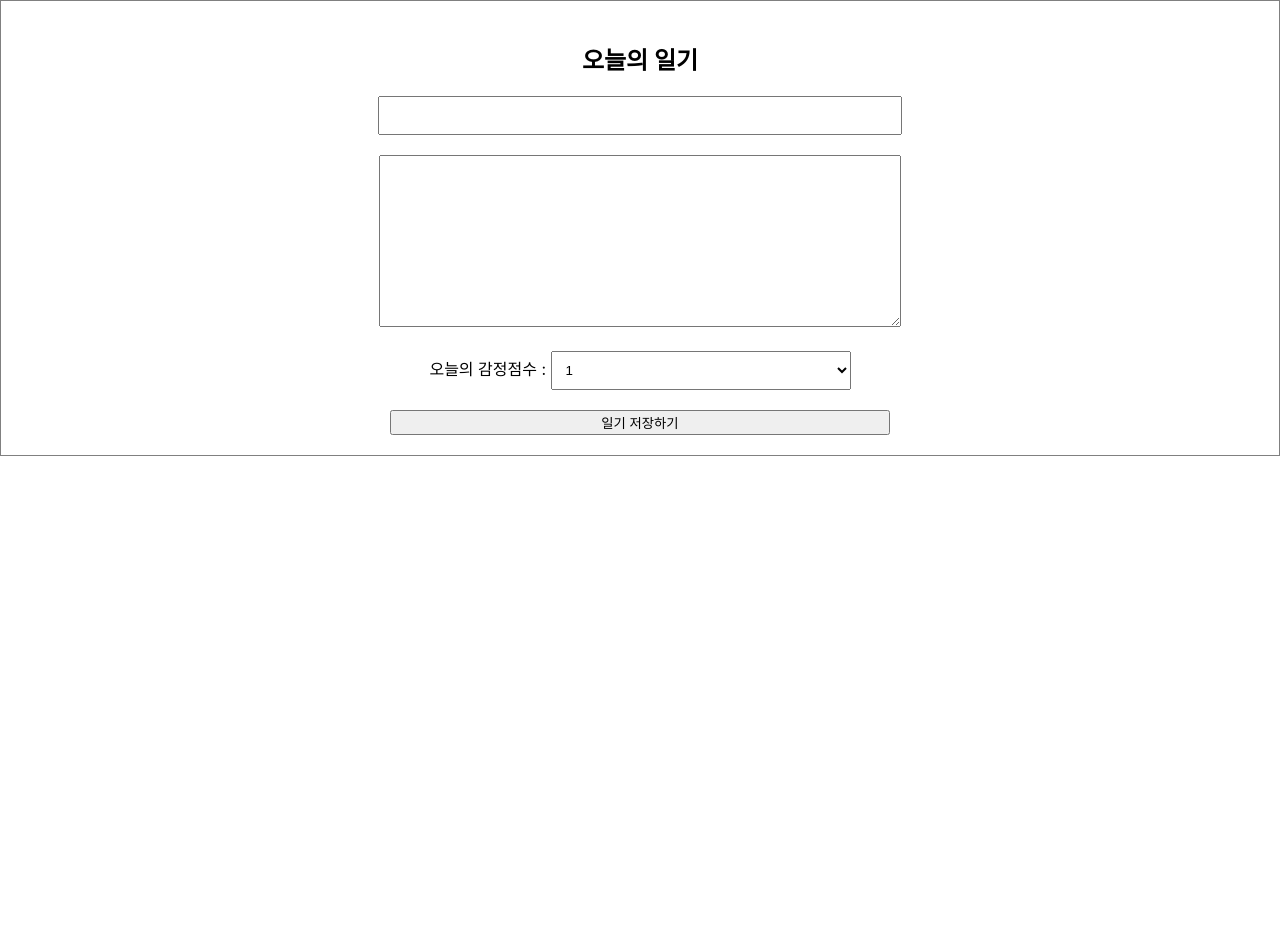
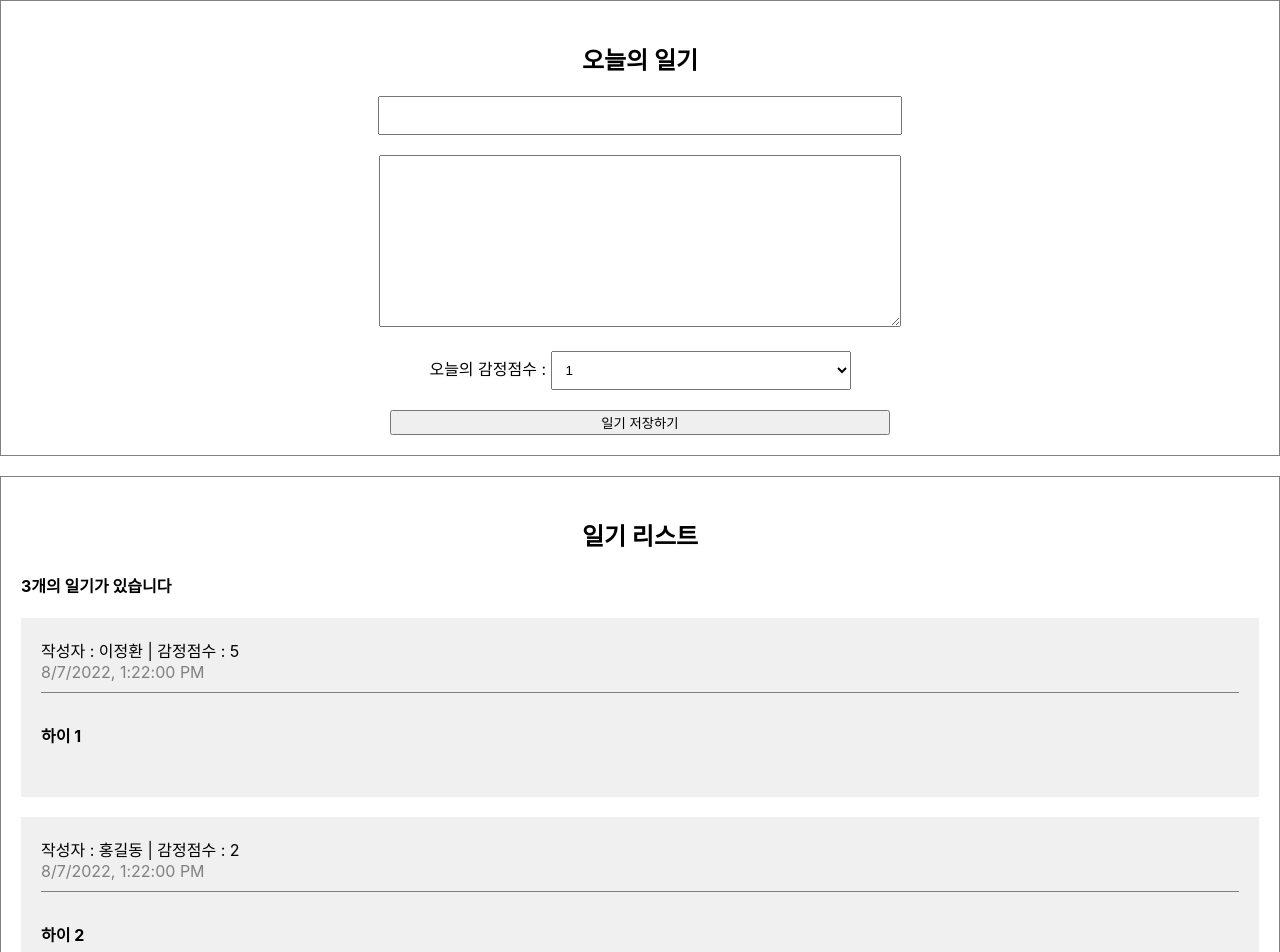
Before and after one commit to chaeleenkim/SimpleDiary_React, a React (Create React App) app: page / in a window 1280 px wide. Shown: the top 952 px of the page. Before the commit the page ends 800 px from the top, so only its background shows below. Built offline with nearby package versions, Linux system fonts and the light colour scheme.

Commit message:
list rendering

```diff
--- a/src/App.css
+++ b/src/App.css
@@ -26,3 +26,39 @@
   padding: 10;
   cursor: pointer;
 }
+
+/* List */
+
+.DiaryList {
+  border: 1px solid gray;
+  padding: 20px;
+  margin-top: 20px;
+}
+
+.DiaryList h2 {
+  text-align: center;
+}
+
+/* Item */
+
+.DiaryItem {
+  background-color: rgb(240, 240, 240);
+  margin-bottom: 20px;
+  padding: 20px;
+}
+
+.DiaryItem .info {
+  border-bottom: 1px solid gray;
+  padding-bottom: 10px;
+  margin-bottom: 10px;
+}
+
+.DiaryItem .date {
+  color: gray;
+}
+
+.DiaryItem .content {
+  font-weight: bold;
+  margin-bottom: 30px;
+  margin-top: 30px;
+}
--- a/src/App.js
+++ b/src/App.js
@@ -1,10 +1,37 @@
+import React, { useState, useEffect } from "react";
 import "./App.css";
 import DiaryEditor from "./DiaryEditor";
+import DiaryList from "./DiaryList";
+
+const dummyList = [
+  {
+    id: 1,
+    author: "이정환",
+    content: "하이 1",
+    emotion: 5,
+    created_date: new Date().getTime(),
+  },
+  {
+    id: 2,
+    author: "홍길동",
+    content: "하이 2",
+    emotion: 2,
+    created_date: new Date().getTime(),
+  },
+  {
+    id: 3,
+    author: "아무개",
+    content: "하이 3",
+    emotion: 1,
+    created_date: new Date().getTime(),
+  },
+];
 
 function App() {
   return (
     <div className="App">
       <DiaryEditor />
+      <DiaryList diaryList={dummyList} />
     </div>
   );
 }
--- /dev/null
+++ b/src/DiaryItem.js
@@ -0,0 +1,16 @@
+const DiaryItem = ({ author, content, created_date, emotion, id }) => {
+  return (
+    <div className="DiaryItem">
+      <div className="info">
+        <span>
+          작성자 : {author} | 감정점수 : {emotion}
+        </span>
+        <br />
+        <span className="date">{new Date(created_date).toLocaleString()}</span>
+      </div>
+      <div className="content">{content}</div>
+    </div>
+  );
+};
+
+export default DiaryItem;
--- /dev/null
+++ b/src/DiaryList.js
@@ -0,0 +1,23 @@
+import DiaryItem from "./DiaryItem";
+
+const DiaryList = ({ diaryList }) => {
+  console.log(diaryList);
+  return (
+    <div className="DiaryList">
+      <h2>일기 리스트</h2>
+      <h4>{diaryList.length}개의 일기가 있습니다</h4>
+      <div>
+        {diaryList.map((it, idx) => (
+          <DiaryItem key={it.id} {...it} />
+        ))}
+      </div>
+    </div>
+  );
+};
+
+//undefined로 전달되는 에러 방지
+DiaryList.defautProps = {
+  diaryList: [],
+};
+
+export default DiaryList;
```
